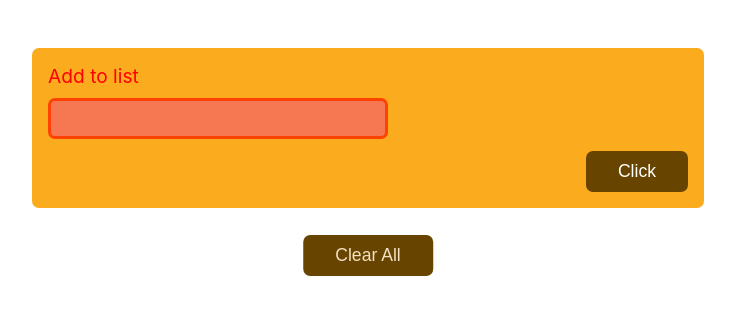
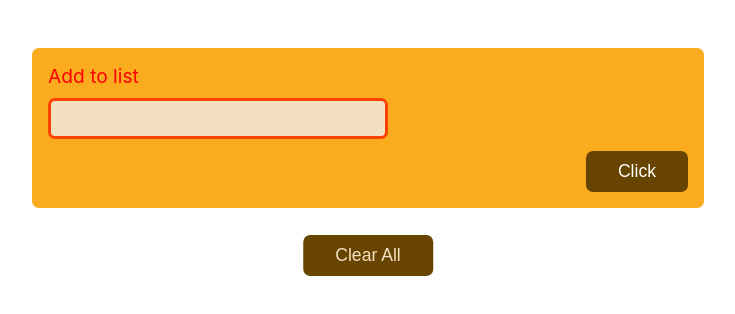
Before and after one commit to adnan725/Todo-list, a React (Create React App) app: page / in a window 1280 px wide. Shown: the top 314 px of the page, without its empty margins (272-1007 px from the left). Built offline with nearby package versions, Linux system fonts and the light colour scheme.

Commit message:
fixed styles

```diff
--- a/src/components/DataIForm/DataForm.css
+++ b/src/components/DataIForm/DataForm.css
@@ -16,7 +16,6 @@
 
 .form.invalid input {
   border-color: #ff4200;
-  background-color: #f57852;
 }
 
 .form.invalid label {
```
